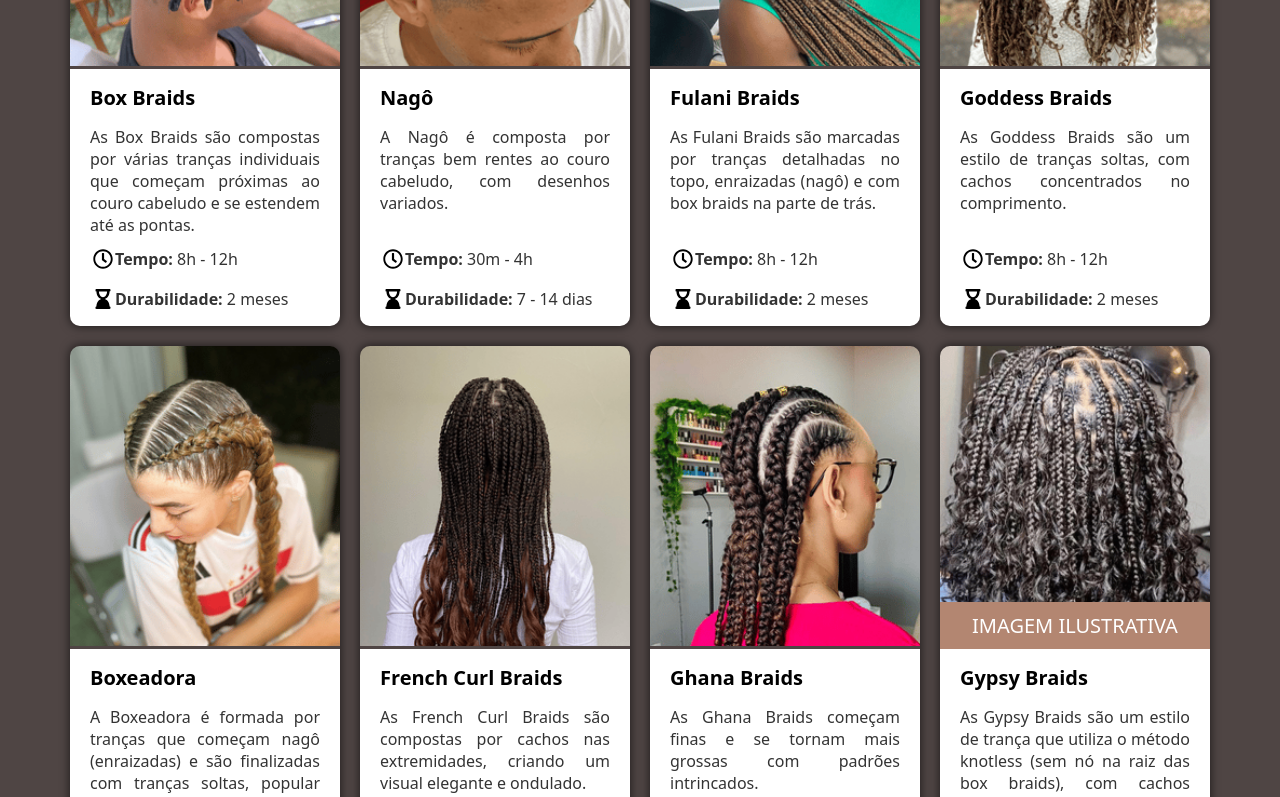
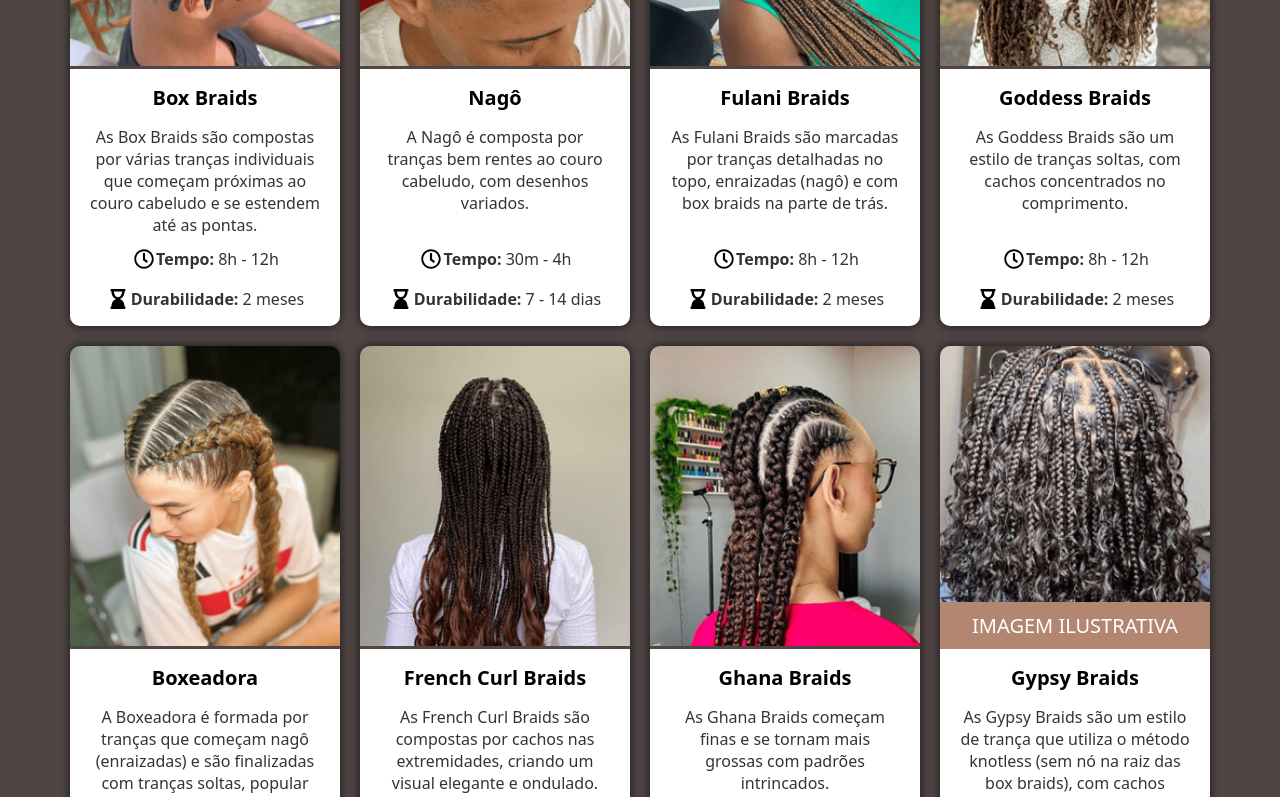
Before and after one commit to Ronald785/trancista-mariana, a Next.js app: page / in a window 1280 px wide. Shown: the part 1660-2457 px from the top of the page. Built offline with nearby package versions, Linux system fonts and the light colour scheme.

Commit message:
Text Centralize

```diff
--- a/src/components/About/styled.ts
+++ b/src/components/About/styled.ts
@@ -14,6 +14,6 @@ export const Intro = styled.div`
         font-size: 2rem;
         padding: 2rem;
         font-weight: 500;
-        text-align: justify;
+        text-align: center;
     }
 `;
--- a/src/components/Braids/styled.ts
+++ b/src/components/Braids/styled.ts
@@ -35,7 +35,7 @@ export const CardContent = styled.div`
         font-size: 2rem;
         font-weight: 800;
         padding: 1.5rem 2rem;
-        /* text-align: center; */
+        text-align: center;
     }
 `;
 
@@ -45,12 +45,13 @@ export const CardDescription = styled.p`
     font-weight: 500;
     color: rgba(0, 0, 0, 0.8);
     height: 12rem;
-    text-align: justify;
+    text-align: center;
 `;
 
 export const CardTime = styled.div`
     display: flex;
     align-items: center;
+    justify-content: center;
     padding: 0 2rem 1.5rem 2rem;
 
     span {
--- a/src/components/Care/styled.ts
+++ b/src/components/Care/styled.ts
@@ -43,14 +43,14 @@ export const CareSvg = styled(Image)`
 `;
 
 export const CareTitle = styled.h3`
-    text-align: left;
+    text-align: center;
     font-size: 2rem;
     font-weight: 800;
     color: white;
 `;
 
 export const CareDescription = styled.p`
-    text-align: justify;
+    text-align: center;
 
     padding: 0 2rem 1.5rem 2rem;
     font-size: 1.6rem;
```
